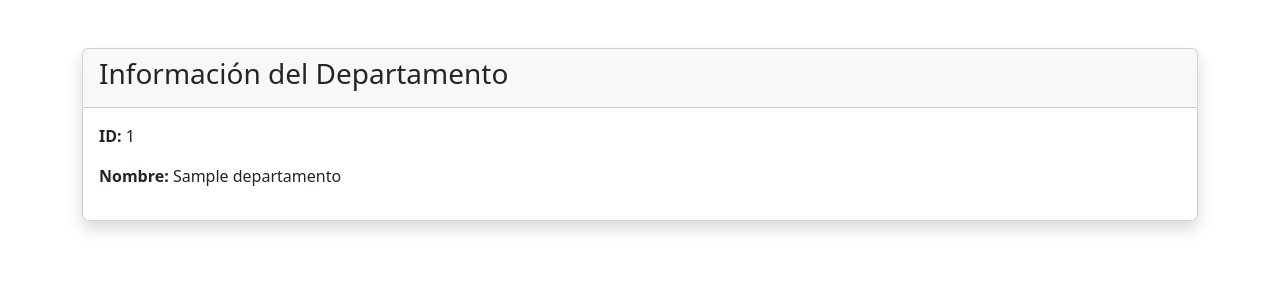
After one commit to bsantander/Proyecto-TIS-1-E3-2026, a PHP site: page /ver_departamento.php?id=1 in a window 1280 px wide. The commit adds this page. Shown: the top 300 px of the page. Run offline with PHP 8.4, Linux system fonts and the light colour scheme; tables that the repository leaves empty or names only in its code hold one stand-in row (values such as "Sample post").

Commit message:
Listar departamento

```diff
--- /dev/null
+++ b/Pages_Admin/ver_departamento.php
@@ -0,0 +1,52 @@
+<?php
+    require('../conexion.php');
+
+    $id = $_GET['id'];
+
+    $sql = "SELECT *
+            FROM departamento
+            WHERE id_departamento = $id";
+
+    $resultado = mysqli_query($conexion, $sql);
+
+    $departamento = mysqli_fetch_assoc($resultado);
+?>
+
+<!DOCTYPE html>
+<html lang="es">
+<head>
+    <meta charset="UTF-8">
+    <title>Ver Departamento</title>
+
+    <link href="https://cdn.jsdelivr.net/npm/bootstrap@5.3.3/dist/css/bootstrap.min.css" rel="stylesheet">
+</head>
+<body>
+
+<div class="container mt-5">
+
+    <div class="card shadow">
+
+        <div class="card-header">
+            <h3>Información del Departamento</h3>
+        </div>
+
+        <div class="card-body">
+
+            <p>
+                <strong>ID:</strong>
+                <?php echo $departamento['id_departamento']; ?>
+            </p>
+
+            <p>
+                <strong>Nombre:</strong>
+                <?php echo $departamento['nombre_departamento']; ?>
+            </p>
+
+        </div>
+
+    </div>
+
+</div>
+
+</body>
+</html>
```
Also changed, not shown: Pages_Admin/departamentos.php (+8 -0 lines).
